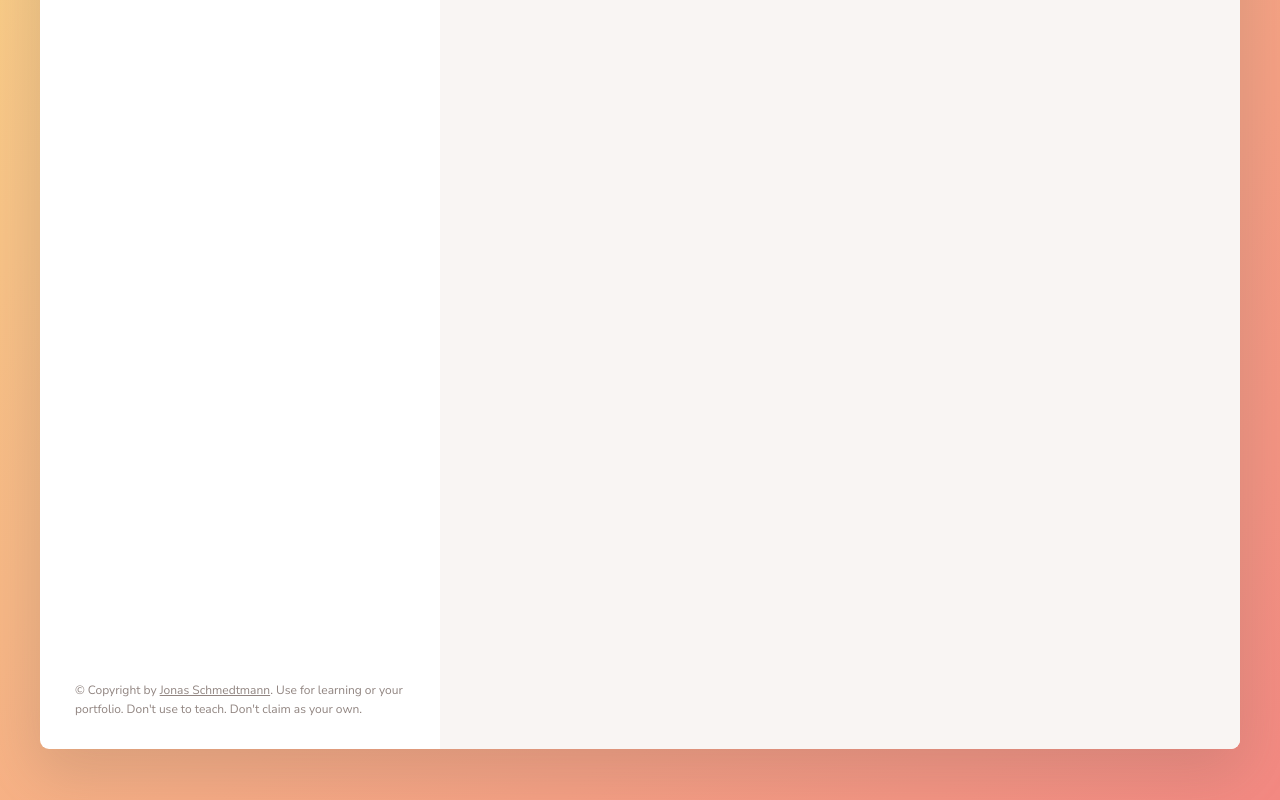
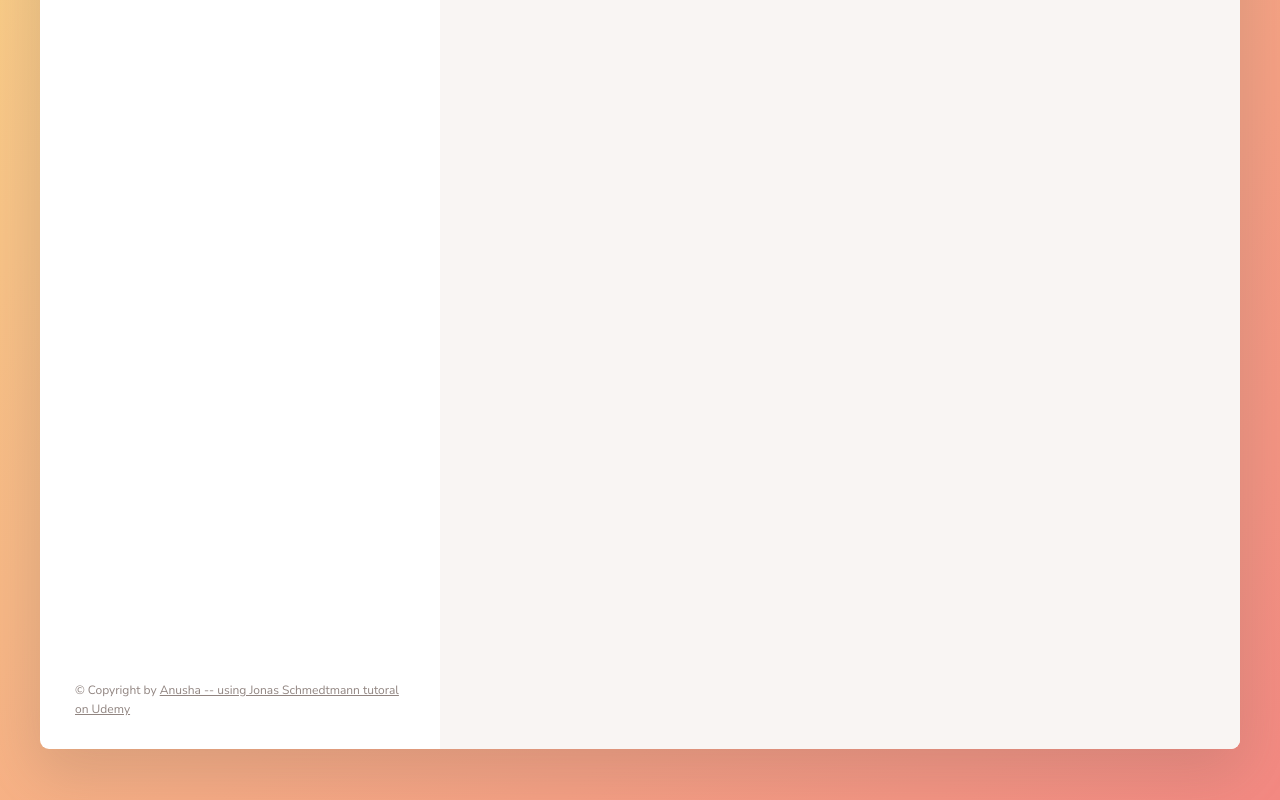
Before and after one commit to AnushaSarmaV/JS_FirstRepo, a website built with Parcel: page index.html in a window 1280 px wide. Shown: the part 472-1272 px from the top of the page. Built offline with nearby package versions, Linux system fonts and the light colour scheme.

Commit message:
Update index.html

```diff
--- a/index.html
+++ b/index.html
@@ -127,9 +127,8 @@
             class="twitter-link"
             target="_blank"
             href="https://twitter.com/jonasschmedtman"
-            >Jonas Schmedtmann</a
-          >. Use for learning or your portfolio. Don't use to teach. Don't claim
-          as your own.
+            >Anusha -- using Jonas Schmedtmann tutoral on Udemy </a
+          >
         </p>
       </div>
 
```
